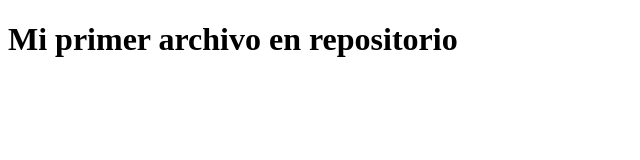
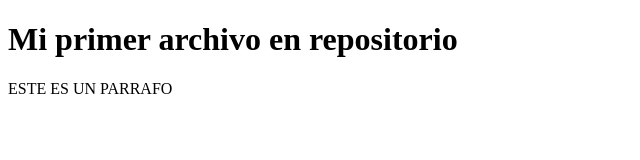
Before and after one commit to AlbMaldonado/prueba_5tidsm, a plain HTML site: page index.html in a window 1280 px wide. Shown: the whole page, without its empty margins (0-640 px from the left). Drawn offline with Linux system fonts and the light colour scheme.

Commit message:
modificamos el index

```diff
--- a/index.html
+++ b/index.html
@@ -8,5 +8,6 @@
 </head>
 <body>
     <h1>Mi primer archivo en repositorio</h1>
+    <p>ESTE ES UN PARRAFO</p>
 </body>
 </html>
```
